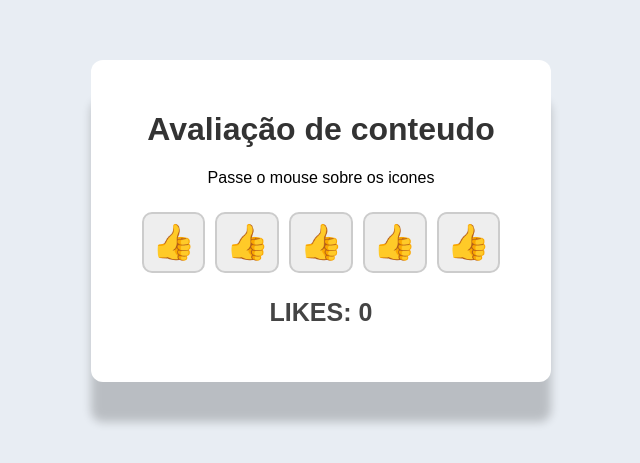
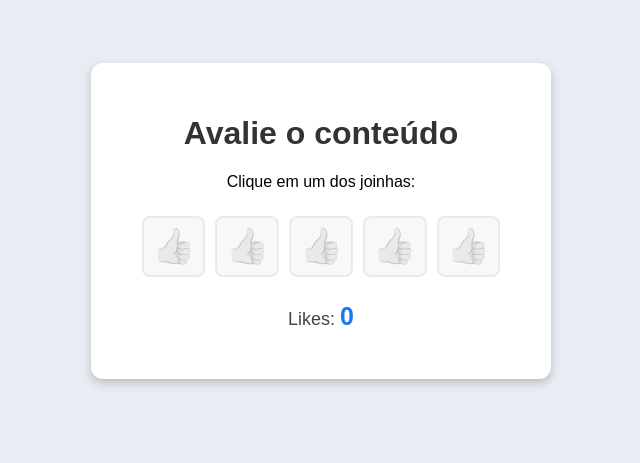
Before and after one commit to joselopesalves-tech/Likes_, a plain HTML site: page index.html in a window 1280 px wide. Shown: the part 179-642 px from the top of the page, without its empty margins (319-959 px from the left). Drawn offline with Linux system fonts and the light colour scheme.

Commit message:
likes finalizado

```diff
--- a/estilo.css
+++ b/estilo.css
@@ -1,53 +1,57 @@
-body{
+body { /* Configuração geral da página */
     margin: 0;
     height: 100vh;
-    font-family: Arial, Helvetica, sans-serif;
+    font-family: Arial, sans-serif;
     background-color: #e8edf3;
-    display: flex;
+    display: flex;     /* Centraliza o conteúdo */
     justify-content: center;
     align-items: center;
 }
-.cartao{
+.cartao {/* Caixa principal */
     width: 400px;
     padding: 30px;
     text-align: center;
     background-color: white;
     border-radius: 12px;
-    box-shadow: 0 40px 10px rgba(0,0,0,0.2);
+    box-shadow: 0 4px 10px rgba(0, 0, 0, 0.2);
 }
-h1{
+h1 {  /* Título */
     color: #333333;
 }
-.area-likes{
+.area-likes {  /* Organiza os botões lado a lado */
     margin: 25px 0;
     display: flex;
     justify-content: center;
     gap: 10px;
 }
-.likes{
+.like {  /* Aparência inicial dos joinhas */
     padding: 8px;
     font-size: 35px;
     background-color: #eeeeee;
     border: 2px solid #cccccc;
-    border-radius: 10px;
+    border-radius: 8px;
     cursor: pointer;
-    filter: grayscale(100%)
-    opacity:1;
+    filter: grayscale(100%); /* Deixa o joinha sem cor */
+    opacity: 0.4;
     transition: 0.3s;
 }
-.likes:hover {
-    border-color: lightblue;
-    transform: scale(1.2);
+.like:hover {  /* Efeito ao passar o mouse */
+    border-color: #1877f2;
+    transform: scale(1.1);
 }
-    .likes.ativo{
+.like.ativo {  /* Aparência dos joinhas selecionados */
     background-color: #dbeaff;
-        border-color: lightblue;
-        filter: grayscale(0%);
+    border-color: #1877f2;
+    filter: grayscale(0%);/* Mostra a cor original do joinha */
     opacity: 1;
     transform: scale(1.1);
 }
-    .resultado{
+.resultado {  /* Área do resultado */
     color: #444444;
+    font-size: 18px;
+}
+#contador { /* Número do contador */
+    color: #1877f2;
     font-size: 25px;
     font-weight: bold;
 }
--- a/index.html
+++ b/index.html
@@ -1,23 +1,30 @@
 <!DOCTYPE html>
-<html lang="en">
+<html lang="pt-BR">
 <head>
     <meta charset="UTF-8">
     <meta name="viewport" content="width=device-width, initial-scale=1.0">
-    <title>LIKES &#128077</title>
+    <title>Avaliação com Likes</title>
+    <!-- Conecta o arquivo CSS -->
     <link rel="stylesheet" href="estilo.css">
 </head>
 <body>
     <main class="cartao">
-        <h1>Avaliação de conteudo</h1>
-        <p>Passe o mouse sobre os icones</p>
+        <h1>Avalie o conteúdo</h1>
+        <p> Clique em um dos joinhas: </p>
+        <!-- Área com os cinco likes -->
         <div class="area-likes">
-            <button class="likes" data-valor="1"> &#128077; </button>
-            <button class="likes" data-valor="2"> &#128077; </button>
-            <button class="likes" data-valor="3"> &#128077; </button>
-            <button class="likes" data-valor="4"> &#128077; </button>
-            <button class="likes" data-valor="5"> &#128077; </button>
+            <button class="like" data-valor="1"> &#128077; </button>
+            <button class="like" data-valor="2"> &#128077; </button>
+            <button class="like" data-valor="3"> &#128077; </button>
+            <button class="like" data-valor="4"> &#128077; </button>
+            <button class="like" data-valor="5"> &#128077; </button>
         </div>
-        <p class="resultado"> LIKES: <span id="contador"> 0 </span> </p>
+        <!-- Apresenta a quantidade selecionada -->
+        <p class="resultado"> Likes: <span id="contador">0</span> </p>
     </main>
+    <!-- Conecta o arquivo JavaScript -->
+    <script src="script.js"></script>
 </body>
+
+
 </html>
--- /dev/null
+++ b/script.js
@@ -0,0 +1,18 @@
+const botoes = document.querySelectorAll(".like");  // Localiza todos os botões de like
+const contador = document.querySelector("#contador");  // Localiza o número do contador
+botoes.forEach(function (botaoClicado) {  // Percorre todos os botões
+    botaoClicado.addEventListener("click", function () {  // Adiciona o evento de clique
+        /*Recupera o valor existente no atributo data-valor do botão clicado.  */
+        const valorSelecionado = Number(botaoClicado.dataset.valor);
+        contador.textContent = valorSelecionado; // Atualiza o número de likes
+        botoes.forEach(function (botaoAtual) {  // Percorre novamente todos os botões
+            const valorAtual = Number(botaoAtual.dataset.valor);  // Recupera o valor do botão atual
+            /*Se o valor do botão for menor ou igual ao valor selecionado, o botão ficará ativo. */
+            if (valorAtual <= valorSelecionado) {
+                botaoAtual.classList.add("ativo"); // Deixa o joinha colorido
+            } else {
+                botaoAtual.classList.remove("ativo");  // Deixa o joinha apagado
+            }
+        });
+    });
+});
```
Lines whose indentation alone changed are shown as unchanged.
